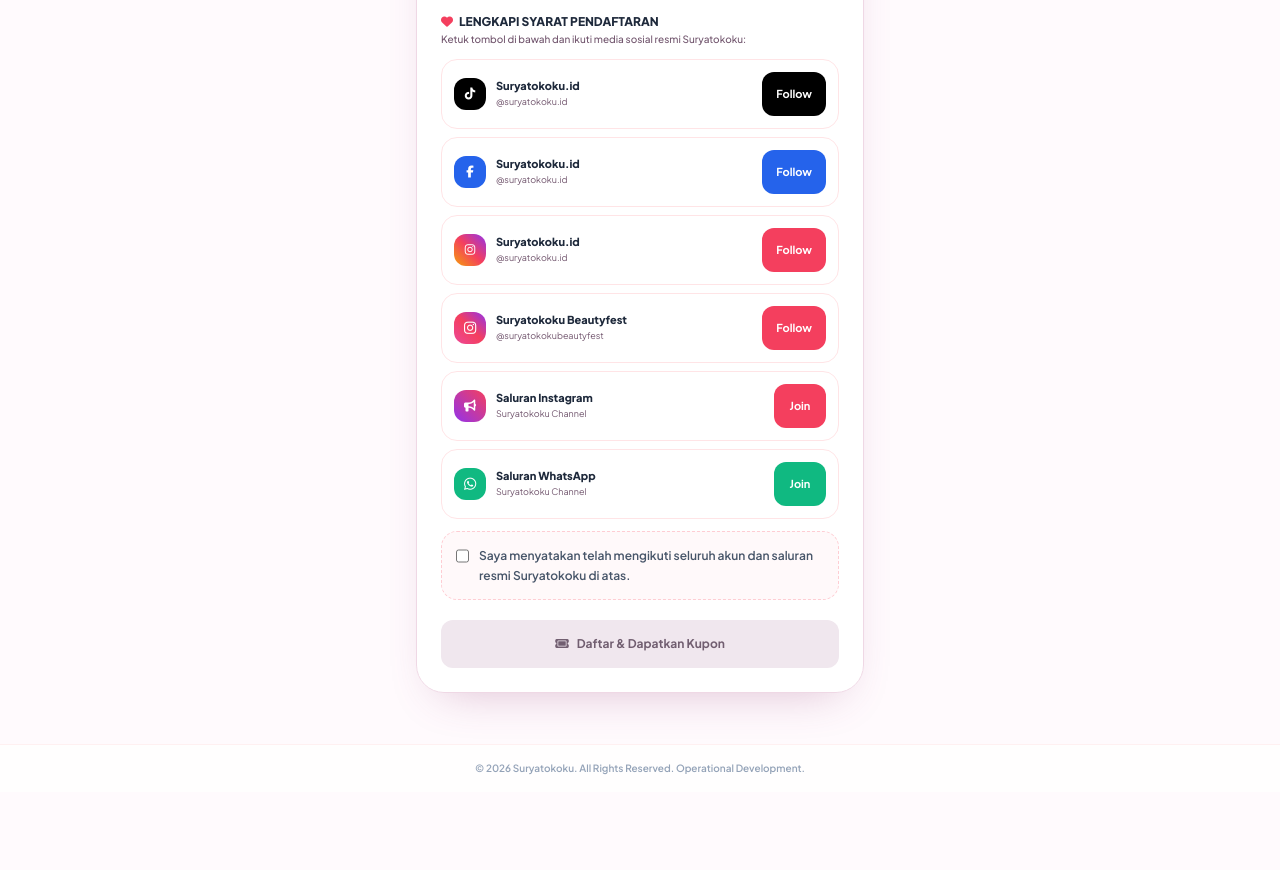
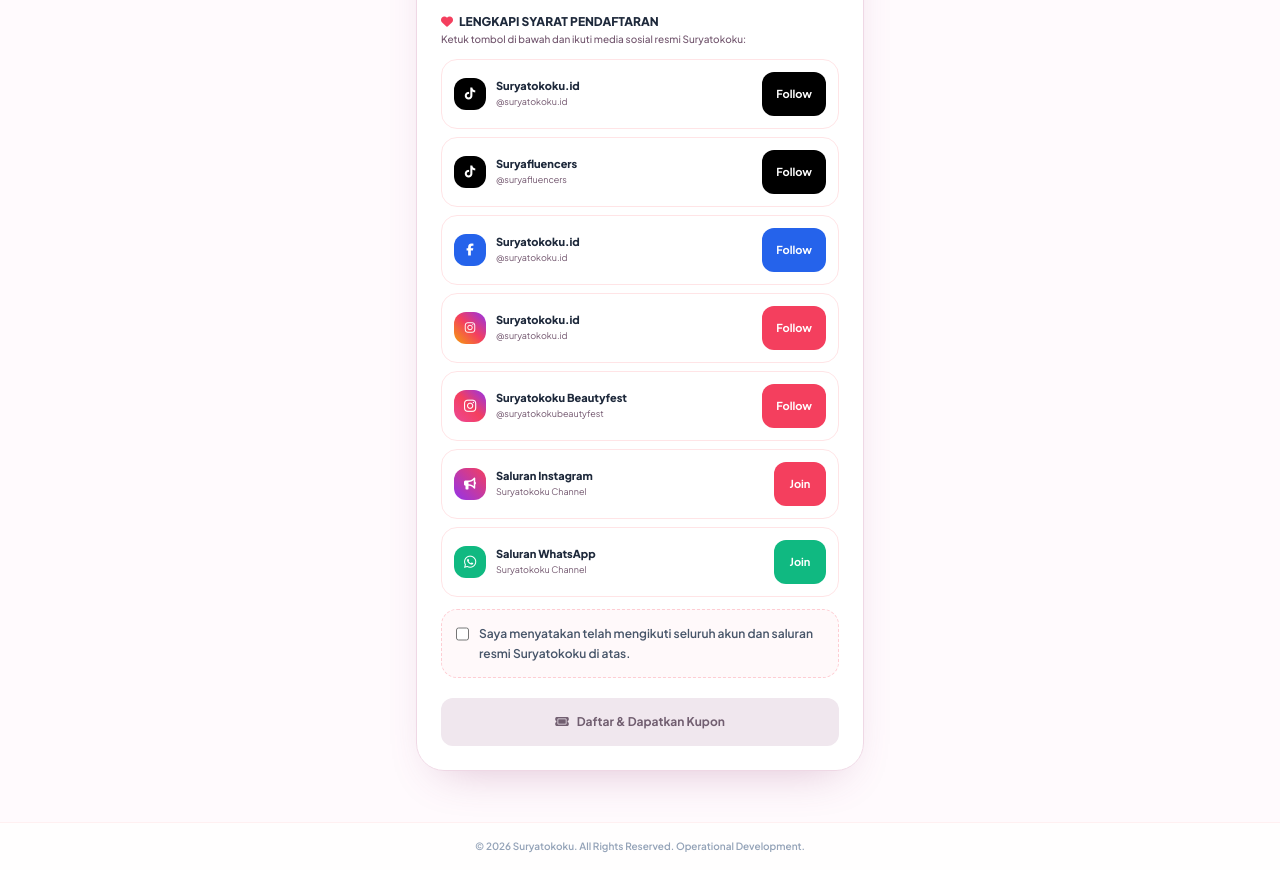
Before and after one commit to surtokid/beautyfest, a plain HTML site: page index.html in a window 1280 px wide. Shown: the part 1940-2810 px from the top of the page. Before the commit the page ends 2732 px from the top, so only its background shows below. Drawn offline with nearby package versions, Linux system fonts and the light colour scheme; no server answers; a web font is replaced by a local one.

Commit message:
Update social media requirements and buttons

```diff
--- a/index.html
+++ b/index.html
@@ -738,7 +738,7 @@
           </div>
         </fieldset>
 
-        <!-- SYARAT PENDAFTARAN (6 MEDIA SOSIAL) -->
+        <!-- SYARAT PENDAFTARAN (7 MEDIA SOSIAL) -->
         <div class="pt-4 border-t border-rose-50 space-y-3">
           <div>
             <h4 class="text-xs font-extrabold text-slate-800 uppercase flex items-center gap-1.5">
@@ -763,7 +763,22 @@
                 class="btn-active bg-black hover:bg-slate-800 text-white text-[11px] font-bold py-1.5 px-3.5 rounded-xl">Follow</a>
             </div>
 
-            <!-- 2. Facebook Suryatokoku.id -->
+            <!-- 2. TikTok Suryafluencers -->
+            <div class="p-3 border border-rose-100 rounded-2xl flex items-center justify-between bg-white">
+              <div class="flex items-center gap-2.5">
+                <div class="w-8 h-8 rounded-xl bg-black text-white flex items-center justify-center">
+                  <i class="fa-brands fa-tiktok"></i>
+                </div>
+                <div>
+                  <h5 class="font-extrabold text-slate-800 text-[11px]">Suryafluencers</h5>
+                  <p class="text-[9px] text-slate-400">@suryafluencers</p>
+                </div>
+              </div>
+              <a href="https://www.tiktok.com/@suryafluencers?_r=1&amp;_t=ZS-9BX9IaXCA6w" rel="noopener noreferrer" target="_blank" onclick="markSocialOpened('tiktok_sf')" id="btn_tiktok_sf"
+                class="btn-active bg-black hover:bg-slate-800 text-white text-[11px] font-bold py-1.5 px-3.5 rounded-xl">Follow</a>
+            </div>
+
+            <!-- 3. Facebook Suryatokoku.id -->
             <div class="p-3 border border-rose-100 rounded-2xl flex items-center justify-between bg-white">
               <div class="flex items-center gap-2.5">
                 <div class="w-8 h-8 rounded-xl bg-blue-600 text-white flex items-center justify-center">
@@ -778,7 +793,7 @@
                 class="btn-active bg-blue-600 hover:bg-blue-700 text-white text-[11px] font-bold py-1.5 px-3.5 rounded-xl">Follow</a>
             </div>
 
-            <!-- 3. IG Suryatokoku -->
+            <!-- 4. IG Suryatokoku -->
             <div class="p-3 border border-rose-100 rounded-2xl flex items-center justify-between bg-white">
               <div class="flex items-center gap-2.5">
                 <div class="w-8 h-8 rounded-xl bg-gradient-to-tr from-amber-500 via-rose-500 to-purple-600 text-white flex items-center justify-center">
@@ -793,7 +808,7 @@
                 class="btn-active bg-rose-500 hover:bg-rose-600 text-white text-[11px] font-bold py-1.5 px-3.5 rounded-xl">Follow</a>
             </div>
 
-            <!-- 4. Instagram Suryatokoku Beautyfest -->
+            <!-- 5. Instagram Suryatokoku Beautyfest -->
             <div class="p-3 border border-rose-100 rounded-2xl flex items-center justify-between bg-white">
               <div class="flex items-center gap-2.5">
                 <div class="w-8 h-8 rounded-xl bg-gradient-to-tr from-pink-500 via-rose-500 to-purple-600 text-white flex items-center justify-center">
@@ -808,7 +823,7 @@
                 class="btn-active bg-rose-500 hover:bg-rose-600 text-white text-[11px] font-bold py-1.5 px-3.5 rounded-xl">Follow</a>
             </div>
 
-            <!-- 5. Saluran IG -->
+            <!-- 6. Saluran IG -->
             <div class="p-3 border border-rose-100 rounded-2xl flex items-center justify-between bg-white">
               <div class="flex items-center gap-2.5">
                 <div class="w-8 h-8 rounded-xl bg-gradient-to-tr from-purple-600 to-rose-500 text-white flex items-center justify-center">
@@ -823,7 +838,7 @@
                 class="btn-active bg-rose-500 hover:bg-rose-600 text-white text-[11px] font-bold py-1.5 px-3.5 rounded-xl">Join</a>
             </div>
 
-            <!-- 6. Saluran WA -->
+            <!-- 7. Saluran WA -->
             <div class="p-3 border border-rose-100 rounded-2xl flex items-center justify-between bg-white">
               <div class="flex items-center gap-2.5">
                 <div class="w-8 h-8 rounded-xl bg-emerald-500 text-white flex items-center justify-center">
@@ -1507,7 +1522,7 @@
     }
 
     let localVerificationStatus = {
-      ig_stk: false, fb_stk: false, ig_channel: false, ig_bf: false, tiktok_stk: false, wa_channel: false
+      ig_stk: false, fb_stk: false, ig_channel: false, ig_bf: false, tiktok_stk: false, tiktok_sf: false, wa_channel: false
     };
 
     window.addEventListener('DOMContentLoaded', () => {
@@ -1773,7 +1788,7 @@
     }
 
     function updateSocialButtonsVisual() {
-      const keys = ['ig_stk', 'fb_stk', 'ig_channel', 'ig_bf', 'tiktok_stk', 'wa_channel'];
+      const keys = ['ig_stk', 'fb_stk', 'ig_channel', 'ig_bf', 'tiktok_stk', 'tiktok_sf', 'wa_channel'];
       keys.forEach(key => {
         const btn = document.getElementById(`btn_${key}`);
         if (btn && localVerificationStatus[key]) {
```
